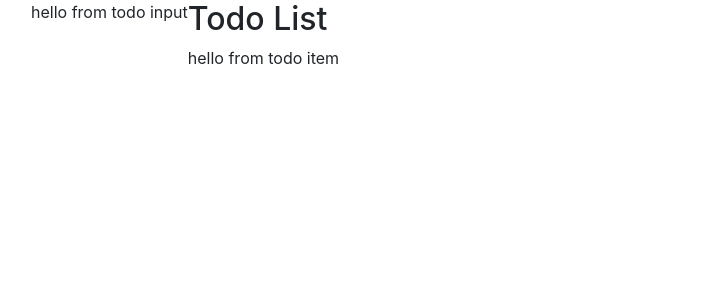
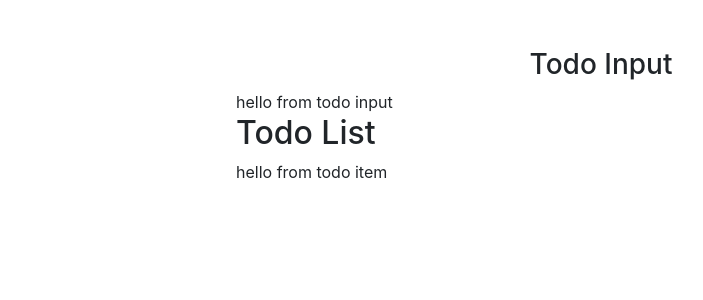
Before and after one commit to melshaikh66/todo-list-react, a React (Create React App) app: page / in a window 1280 px wide. Shown: the top 300 px of the page, without its empty margins (39-742 px from the left). Built offline with nearby package versions, Linux system fonts and the light colour scheme.

Commit message:
app structure

```diff
--- a/src/App.js
+++ b/src/App.js
@@ -4,13 +4,48 @@
 import TodoList from "./components/TodoList";
 
 class App extends Component {
+  state = {
+    items: [{ id: 1, title: "wake up" }, { id: 2, title: "make breakfast" }],
+    id: uuid(),
+    item: "",
+    editItem: false
+  };
+
+  handleChange = e => {
+    console.log("handle change");
+  };
+  handleSubmit = e => {
+    console.log("handle submit");
+  };
+  clearList = () => {
+    console.log("clear list");
+  };
+  handleDelete = id => {
+    console.log(`handle delete ${id}`);
+  };
+  handleEdit = id => {
+    console.log(`handle edit ${id}`);
+  };
   render() {
     return (
       <div>
         <div className="container">
           <div className="row">
-            <TodoInput />
-            <TodoList />
+            <div className="col-10 mx-auto col-md-8 mt-5">
+              <h3 className="text-capitalize text-center">todo input</h3>
+              <TodoInput
+                item={this.state.item}
+                handleChange={this.handleChange}
+                handleSubmit={this.handleSubmit}
+                editItem={this.state.editItem}
+              />
+              <TodoList
+                items={this.state.items}
+                clearList={this.clearList}
+                handleDelete={this.handleDelete}
+                handleEdit={this.handleEdit}
+              />
+            </div>
           </div>
         </div>
       </div>
```
